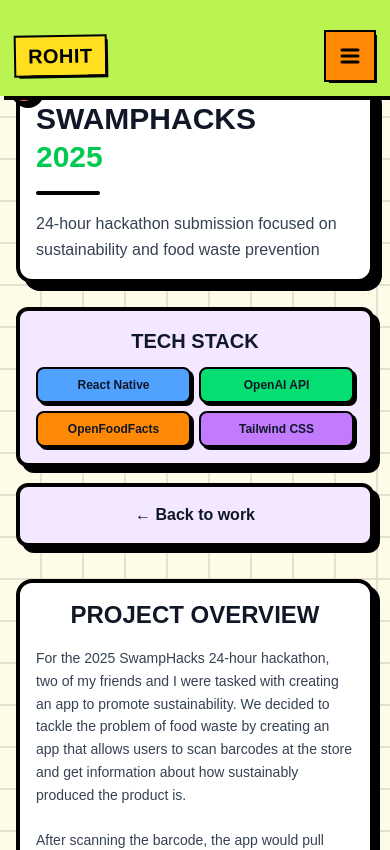
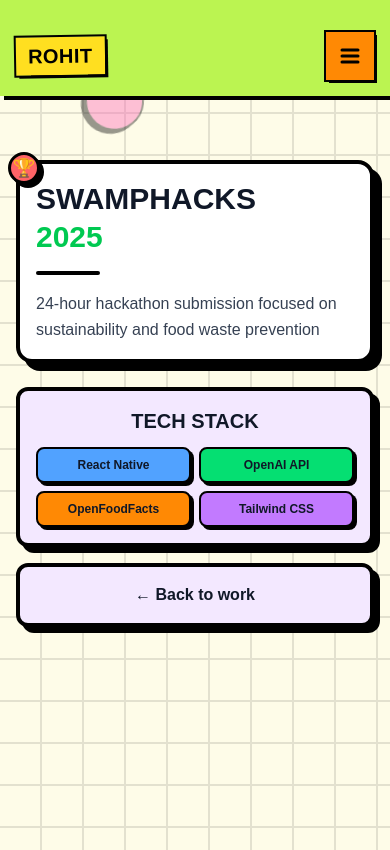
Before and after one commit to rdg922/portfolio, a Next.js app: page /work/swamphacks-2025 in a window 390 px wide. Shown: the top 850 px of the page. Built offline with nearby package versions, Linux system fonts and the light colour scheme.

Commit message:
Hide inner cursor dot, add padding to swamphacks page

```diff
--- a/src/app/work/swamphacks-2025/page.tsx
+++ b/src/app/work/swamphacks-2025/page.tsx
@@ -200,7 +200,7 @@ export default function SwampHacks2025Page() {
           {/* Header Section */}
           <div
             ref={headerRef}
-            className="relative z-10 pt-20 sm:pt-32 pb-8 sm:pb-16 px-4 sm:px-8"
+            className="relative z-10 pt-40 sm:pt-32 pb-8 sm:pb-16 px-4 sm:px-8"
           >
             <div className="max-w-7xl mx-auto">
               <div className="grid grid-cols-1 lg:grid-cols-12 gap-6 lg:gap-8">
--- a/src/components/GlobalCursor.tsx
+++ b/src/components/GlobalCursor.tsx
@@ -143,7 +143,7 @@ export default function GlobalCursor() {
       {/* Cursor dot - follows faster */}
       <div
         ref={cursorDotRef}
-        className="fixed w-2 h-2 bg-white border border-black pointer-events-none z-[9998] mix-blend-difference"
+        className="hidden md:inline fixed w-2 h-2 bg-white border border-black pointer-events-none z-[9998] mix-blend-difference"
       ></div>
 
       {/* Cursor trail particles */}
```
